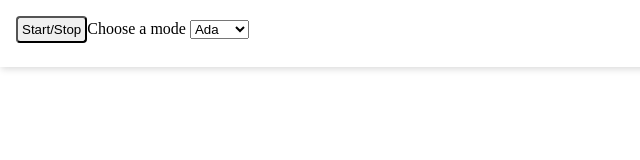
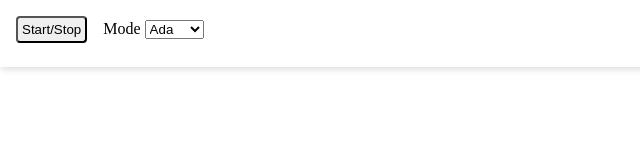
Before and after one commit to Syknapse/tezia, a plain HTML site: page index.html in a window 1280 px wide. Shown: the full height of the page, 0-640 px from the left. Drawn offline with Linux system fonts and the light colour scheme.

Commit message:
Create index for modes modules. Cleanup and styles

```diff
--- a/index.html
+++ b/index.html
@@ -21,13 +21,13 @@
     <section id="panels-container" class="panels">
       <div id="control-panel">
         <button id="start">Start/Stop</button>
-        <div>
-          <label for="mode-select">Choose a mode</label>
+        <fieldset>
+          <label for="mode-select">Mode</label>
           <select name="modes" id="mode-select">
             <option value="Ada" selected>Ada</option>
             <option value="Grace">Grace</option>
           </select>
-        </div>
+        </fieldset>
       </div>
       <div id="info-panel"></div>
     </section>
--- a/src/index.js
+++ b/src/index.js
@@ -1,5 +1,4 @@
-import Ada from './modules/Ada.js'
-import Grace from './modules/Grace/Grace.js'
+import { Ada, Grace } from './modules/index.js'
 import { showInfoPanel, hideInfoPanel } from './utils/index.js'
 
 const button = document.getElementById('start')
--- a/src/modules/Ada.js
+++ b/src/modules/Ada/Ada.js
@@ -1,5 +1,5 @@
-import { major, hipsterPastel } from '../data/index.js'
-import { applyVisuals, updateInfoPanel, displayInfoPanel, shuffleArray } from '../utils/index.js'
+import { major, hipsterPastel } from '../../data/index.js'
+import { applyVisuals, updateInfoPanel, displayInfoPanel, shuffleArray } from '../../utils/index.js'
 
 // Current scale is the scale we will be looping over. We get this by selecting a random key from the scales, then randomising the notes of the scale.
 // a & b indicate the zero index position of the note to be played in the scale array. It increases by one until we reach the end of the scale.
--- /dev/null
+++ b/src/modules/index.js
@@ -0,0 +1,2 @@
+export { default as Ada } from './Ada/Ada.js'
+export { default as Grace } from './Grace/Grace.js'
--- a/src/style.css
+++ b/src/style.css
@@ -31,7 +31,13 @@ body,
 #start {
   padding: 4px;
   border-radius: 4px;
+  margin-right: 16px;
 }
+
+#control-panel fieldset {
+  border: none;
+}
+
 
 #info-panel {
   display: none;
```
Also changed, not shown: src/modules/Grace/Grace.js (+0 -8 lines).
